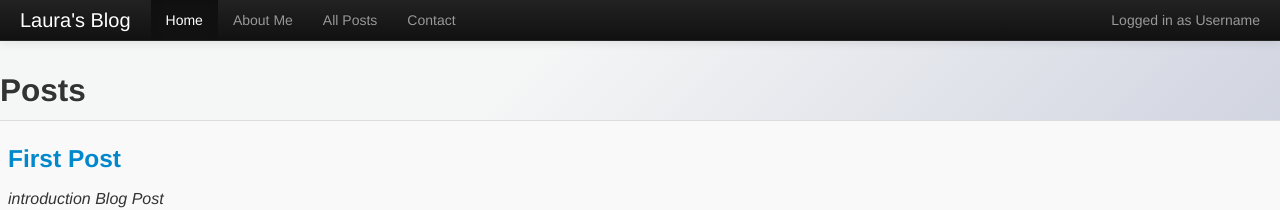
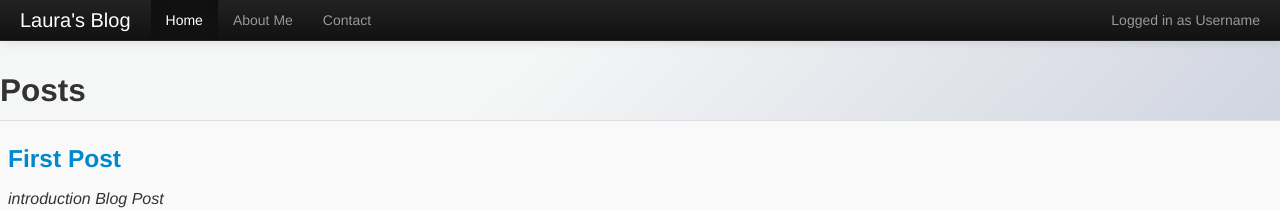
Before and after one commit to LauraR6561/Laurar6561.github.io, a Jekyll site: the page built from index.html, in a window 1280 px wide. Shown: the top 210 px of the page. Built offline with Jekyll 4.4.1, drawn with Linux system fonts in a browser that asks for light colours; Markdown is read by kramdown in place of the engine named in the settings.

Commit message:
changed menu link

```diff
--- a/_includes/menu.html
+++ b/_includes/menu.html
@@ -32,7 +32,6 @@
             <ul class="nav">
               <li class="active"><a href="#">Home</a></li>
               <li><a href="#about">About Me</a></li>
-              <li><a href="#about">All Posts</a></li>
               <li><a href="#contact">Contact</a></li>
             </ul>
           </div><!--/.nav-collapse -->
```
